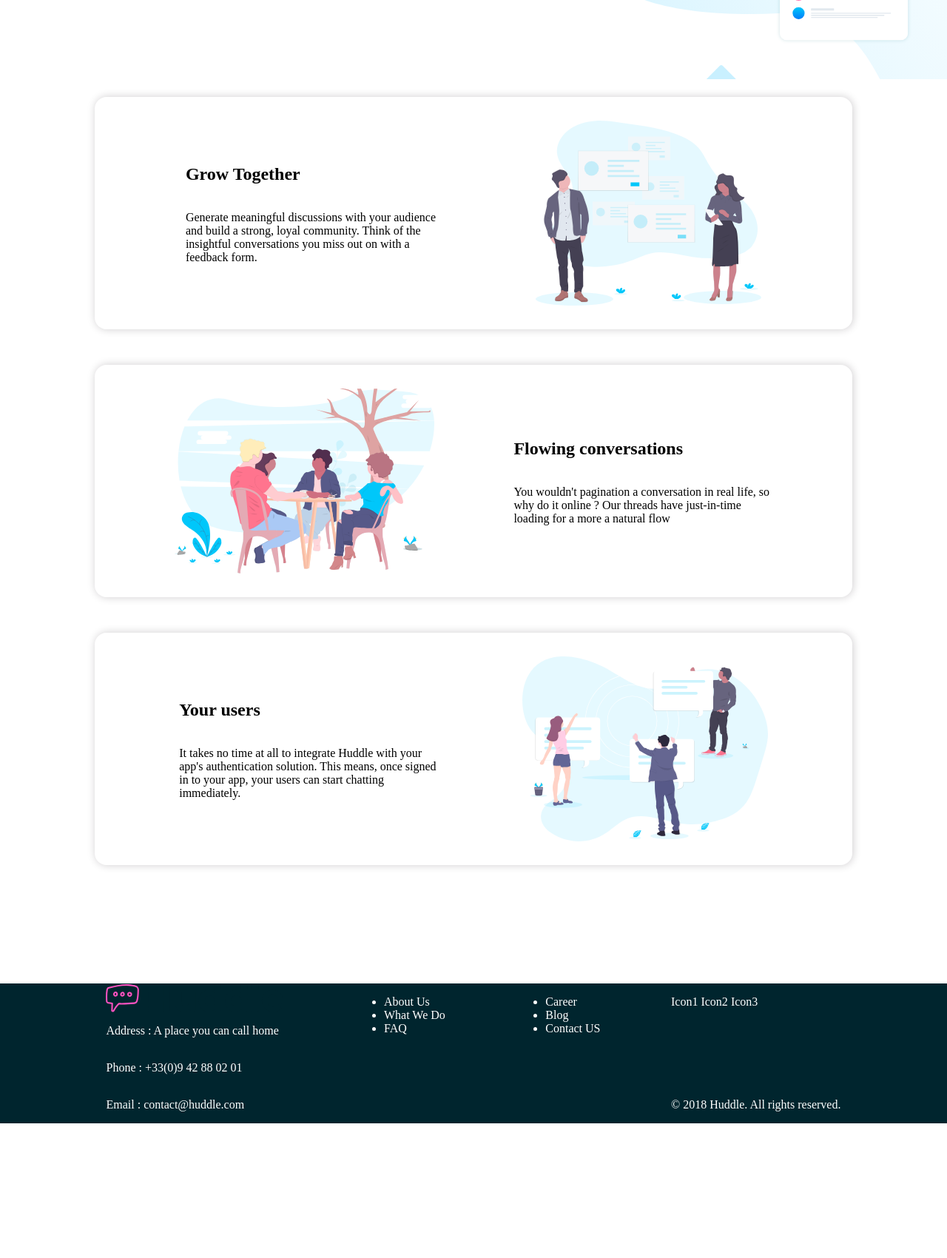
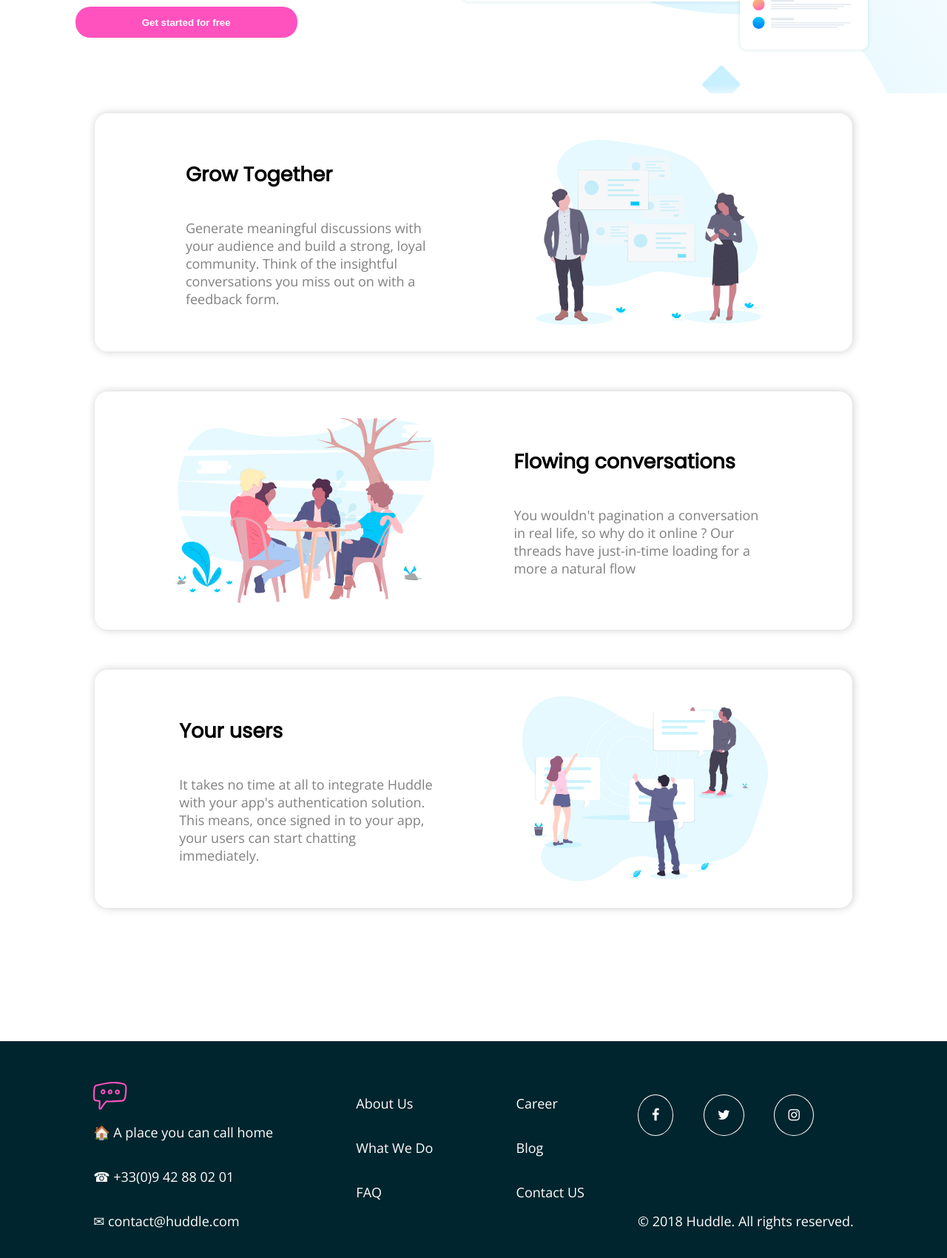
Before and after one commit to alexandrecoin/landing-page, a plain HTML site: page index.html in a window 1280 px wide. Shown: the part 460-2160 px from the top of the page at 74% size. Before the commit the page ends 1978 px from the top, so only its background shows below. Drawn offline with nearby package versions, Linux system fonts and the light colour scheme.

Commit message:
Styled first part

```diff
--- a/index.html
+++ b/index.html
@@ -4,13 +4,14 @@
     <meta charset="UTF-8" />
     <meta name="viewport" content="width=device-width, initial-scale=1.0" />
     <link href="./styles.css" rel="stylesheet" />
+    <link rel="stylesheet" href="https://cdnjs.cloudflare.com/ajax/libs/font-awesome/4.7.0/css/font-awesome.min.css">
     <title>Landing-Page</title>
   </head>
   <body class="container">
     <div class="first-section">
       <nav class="header">
         <img src="/images/logo.svg" alt="logo" />
-        <button type="text">Try now</button>
+        <button type="text" class="try-now">Try now</button>
       </nav>
       <div class="intro">
         <div class="intro-text">
@@ -85,9 +86,9 @@
       <footer class="footer">
         <div class="column1">
           <img src="/images/logo.svg" alt="logo" class="logo" />
-          <p>Address : A place you can call home</p>
-          <p>Phone : +33(0)9 42 88 02 01</p>
-          <p>Email : contact@huddle.com</p>
+          <p>&#127968; A place you can call home</p>
+          <p>&#9742; +33(0)9 42 88 02 01</p>
+          <p>&#9993; contact@huddle.com</p>
         </div>
         <div class="column2">
           <ul>
@@ -105,9 +106,9 @@
         </div>
         <div class="column4">
           <p>
-            <span>Icon1</span>
-            <span>Icon2</span>
-            <span>Icon3</span>
+            <span><a href="#" class="fa fa-facebook"></a></span>
+            <span><a href="#" class="fa fa-twitter"></a></span>
+            <span><a href="#" class="fa fa-instagram"></a></span>
           </p>
           <p>© 2018 Huddle. All rights reserved.</p>
         </div>
--- a/styles.css
+++ b/styles.css
@@ -1,6 +1,33 @@
+@import url('https://fonts.googleapis.com/css2?family=Poppins&display=swap');
+@import url('https://fonts.googleapis.com/css2?family=Open+Sans:wght@300&display=swap');
+
 body {
   margin: 0 auto;
   padding: 0 auto;
+  font-size: 18px;
+  font-family: 'Open Sans', sans-serif;
+  color: grey;
+  font-weight: 400;
+}
+
+h1, h2 {
+  font-family: 'Poppins', sans-serif;
+  color: black;
+  font-weight: 600;
+}
+
+.fa {
+  font-size: 100px;
+  margin-right: 2em;
+  padding: 1em;
+  color: white;
+  text-decoration: none;
+  border: 1px solid white;
+  border-radius: 50%;
+}
+
+.p {
+  color: hsl(208, 11%, 55%)
 }
 
 .first-section {
@@ -24,10 +51,28 @@ body {
   display: flex;
   flex-direction: column;
   justify-content: center;
+  max-width: 40%;
 }
 
 .intro-button {
-  max-width: 100px;
+  margin-top: 2em;
+  max-width: 300px;
+  background: hsl(322, 100%, 66%);
+  color: white;
+  font-weight: bold;
+  padding: 1em 3em;
+  border: none;
+  border-radius: 20px;
+}
+
+.try-now {
+  max-width: 200px;
+  background: lightgray;
+  color: hsl(192, 100%, 9%);
+  font-weight: bold;
+  padding: 1em 3em;
+  border: none;
+  border-radius: 20px;
 }
 
 .illustration-mockups {
@@ -45,7 +90,7 @@ body {
   justify-content: space-evenly;
   margin: 1.5em 10%;
   border-radius: 1em;
-  box-shadow: 1px 0px 12px 0px rgba(207,205,207,1);
+  box-shadow: 1px 0px 12px 0px rgba(207, 205, 207, 1);
 }
 
 .section-description {
@@ -76,6 +121,7 @@ body {
   justify-content: space-evenly;
   background: hsl(192, 100%, 9%);
   color: white;
+  padding: 3em 0;
 }
 
 .column1 {
@@ -94,3 +140,8 @@ body {
   flex-direction: column;
   justify-content: space-between;
 }
+
+li {
+  list-style-type: none;
+  margin-bottom: 2em;
+}
```
